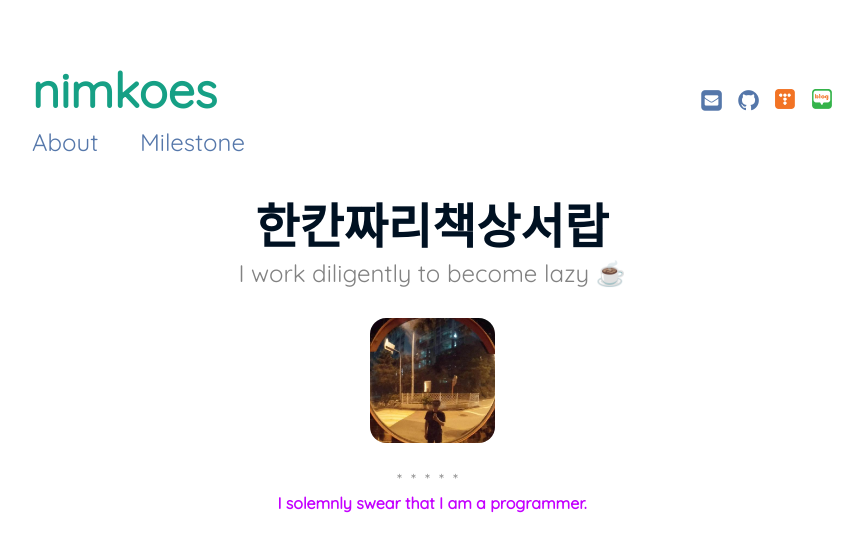
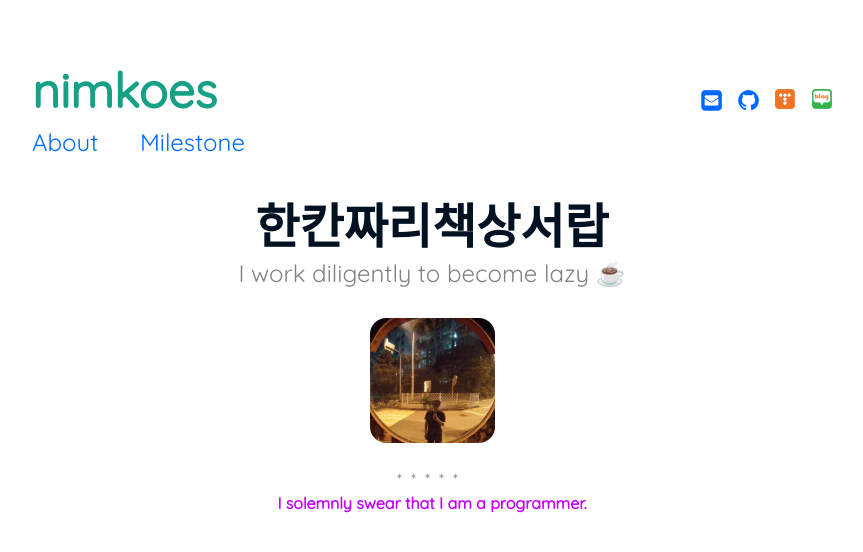
Before and after one commit to nimkoes/portfolio, a Jekyll site: the page built from index.md, in a window 1280 px wide. Shown: the top 552 px of the page, without its empty margins (208-1071 px from the left). Built offline with Jekyll 4.4.1, drawn with Linux system fonts in a browser that asks for light colours.

Commit message:
mod css, a tag color

```diff
--- a/assets/css/main.css
+++ b/assets/css/main.css
@@ -7,7 +7,7 @@
     background-color: #FFF; }
 
   a {
-    color: #57A;
+    color: #0069ff;
     font-weight: bold;
     text-decoration: none; }
 
```
